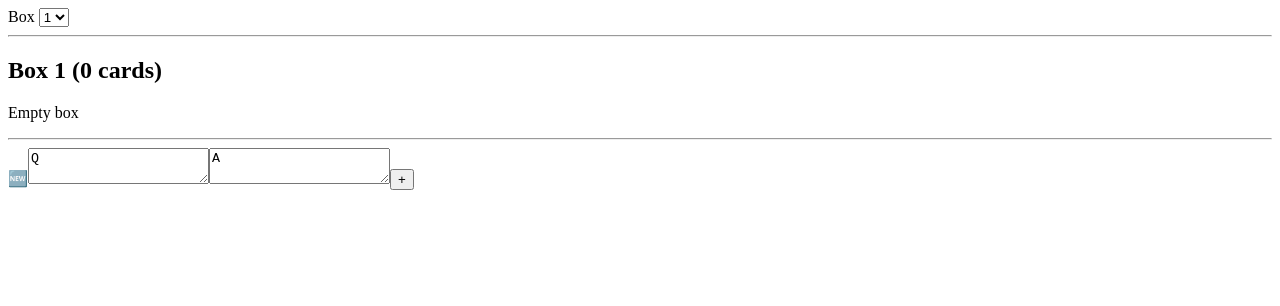
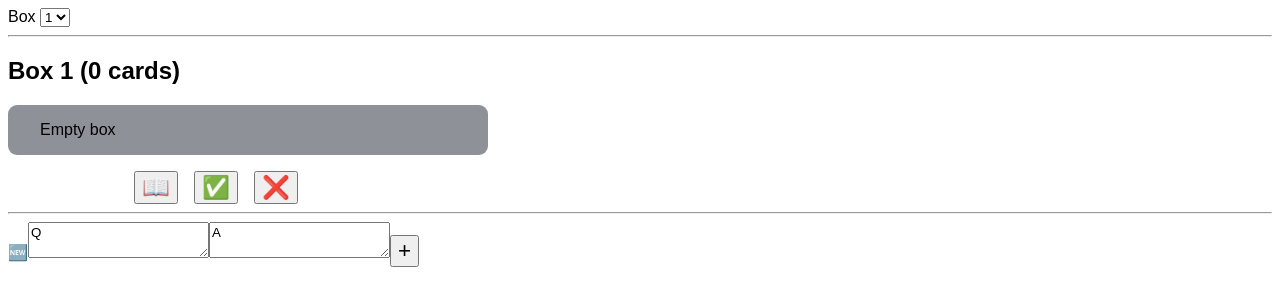
Before and after one commit to RandomSearch18/qr-tool, a website built with Vite: page index.html in a window 1280 px wide. Built offline with nearby package versions, Linux system fonts and the light colour scheme.

Commit message:
Add some styles to give the flashcard its own box and center the buttons (+ 188 bytes)

```diff
--- a/index.html
+++ b/index.html
@@ -1,6 +1,22 @@
 <meta charset="UTF-8" /><style>
   * {
     color-scheme: light dark;
+    font-family: sans-serif;
+  }
+  p {
+    max-width: 26em;
+    background: #01051770;
+    border-radius: 9px;
+    padding: 1em 2em;
+  }
+  a + a {
+    display: flex;
+    width: 26em;
+    justify-content: center;
+    gap: 1em;
+  }
+  button {
+    font-size: 1.4em;
   }
 </style>
 Box
@@ -11,14 +27,16 @@ Box
 </select>
 <hr />
 <a>
-  <h2></h2>
-  <p></p>
+  <div>
+    <h2></h2>
+    <p></p>
+  </div>
   <a>
     <button onclick="s()">📖</button><button onclick="n(1)">✅</button
     ><button onclick="n(0)">❌</button>
   </a>
-  <hr />
 </a>
+<hr />
 🆕<textarea id="q">Q</textarea><textarea id="a">A</textarea
 ><button onclick="p()">+</button>
 
```
